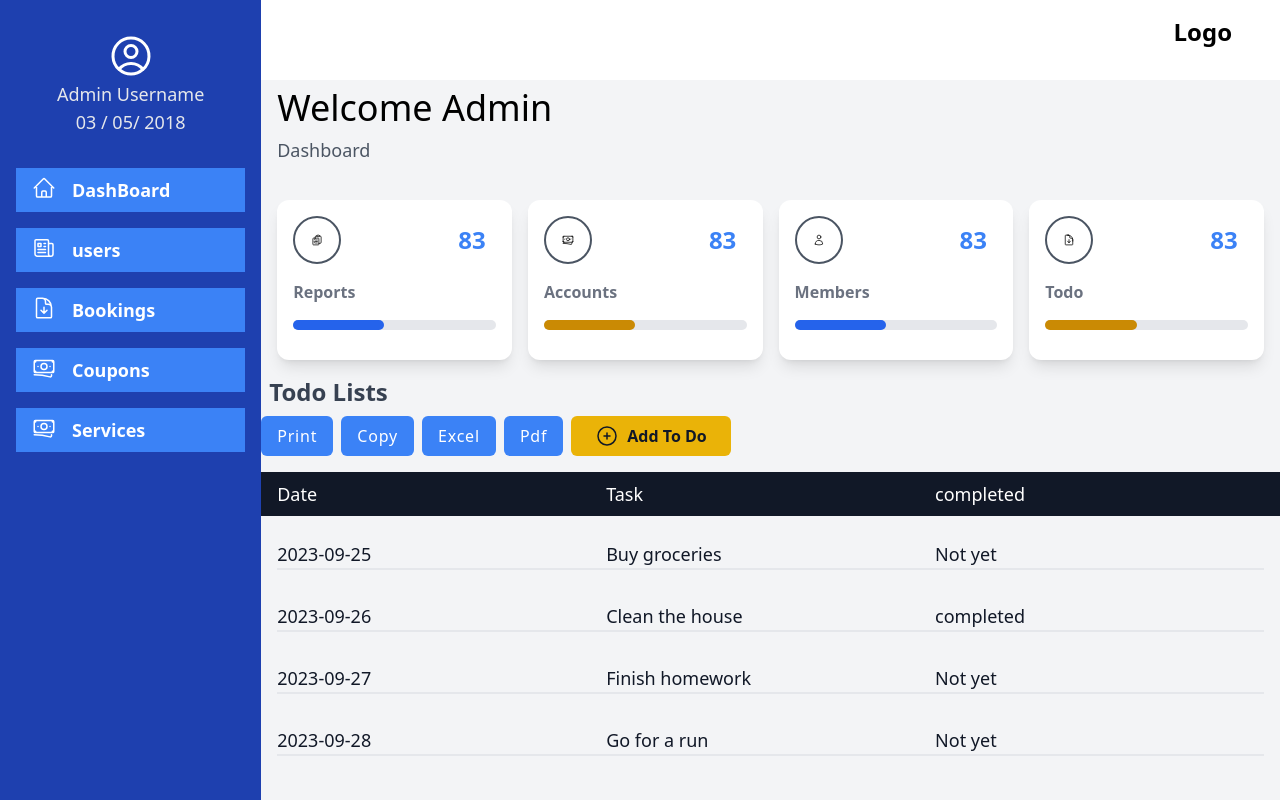
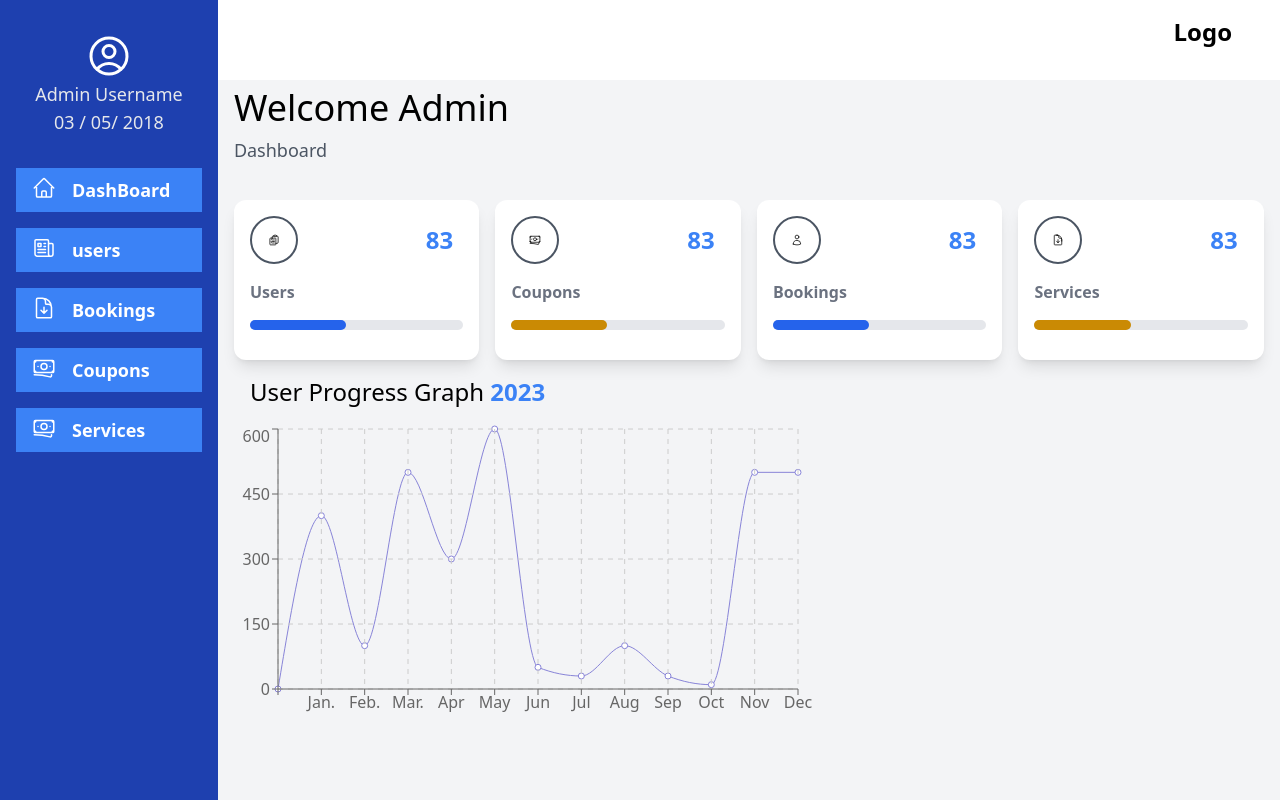
Before and after one commit to shinorspellz/Vmodel_Dashboard, a React (Create React App) app: page / in a window 1280 px wide. Built offline with nearby package versions, Linux system fonts and the light colour scheme.

Commit message:
done with user graph

```diff
--- a/package.json
+++ b/package.json
@@ -9,6 +9,7 @@
     "react": "^18.2.0",
     "react-dom": "^18.2.0",
     "react-scripts": "5.0.1",
+    "recharts": "^2.8.0",
     "web-vitals": "^2.1.4"
   },
   "scripts": {
--- a/src/components/SideBar.jsx
+++ b/src/components/SideBar.jsx
@@ -4,7 +4,7 @@ function SideBar() {
   const [buttonClick, setButtonClick] = useState("dashboard");
 
   return (
-    <div className="w-1/4 px-4 h-[100vh] bg-blue-800">
+    <div className="w-1/5 px-4 h-[100vh] bg-blue-800">
       <div className="h-[15vh]">
         {" "}
         <div className="w-full mt-8 flex  justify-center text-white">
--- /dev/null
+++ b/src/components/UserGgraph.jsx
@@ -0,0 +1,41 @@
+import React from "react";
+import { LineChart, Line, CartesianGrid, XAxis, YAxis } from "recharts";
+const data = [
+  { name: " ", uv: 0, pv: 2400, amt: 2400 },
+
+  { name: "Jan.", uv: 400, pv: 2400, amt: 2400 },
+  { name: "Feb.", uv: 100, pv: 2400, amt: 2400 },
+  { name: "Mar.", uv: 500, pv: 2400, amt: 2400 },
+  { name: "Apr", uv: 300, pv: 2400, amt: 2400 },
+  { name: "May", uv: 600, pv: 2400, amt: 2400 },
+  { name: "Jun", uv: 50, pv: 2400, amt: 2400 },
+  { name: "Jul", uv: 30, pv: 2400, amt: 2400 },
+  { name: "Aug", uv: 100, pv: 2400, amt: 2400 },
+  { name: "Sep", uv: 30, pv: 2400, amt: 2400 },
+  { name: "Oct", uv: 10, pv: 2400, amt: 2400 },
+  { name: "Nov", uv: 500, pv: 2400, amt: 2400 },
+  { name: "Dec", uv: 500, pv: 2400, amt: 2400 },
+];
+
+function UserGgraph() {
+  return (
+    <div>
+      <div className="text-2xl ml-4 mb-4 px-4">
+        User Progress Graph{" "}
+        <span className="text-2xl  text-blue-500 font-bold">2023</span>
+      </div>
+      <LineChart
+        width={600}
+        height={300}
+        data={data}
+        margin={{ top: 5, right: 20, bottom: 5, left: 0 }}>
+        <Line type="monotone" dataKey="uv" stroke="#8884d8" />
+        <CartesianGrid stroke="#ccc" strokeDasharray="5 5" />
+        <XAxis dataKey="name" />
+        <YAxis />
+      </LineChart>
+    </div>
+  );
+}
+
+export default UserGgraph;
--- a/src/pages/DashBoard.jsx
+++ b/src/pages/DashBoard.jsx
@@ -1,5 +1,5 @@
 import React from "react";
-import Todo from "./Todo";
+import UserGgraph from "../components/UserGgraph";
 
 function DashBoard() {
   return (
@@ -34,7 +34,7 @@ function DashBoard() {
           </div>
           <div className="mt-4">
             <div className="w-fulltext-lg text-gray-500 font-semibold">
-              Reports
+              Users
             </div>
             <div class="w-full bg-gray-200 rounded-full h-2.5 dark:bg-gray-700 mt-4">
               <div class="bg-blue-600 h-2.5 rounded-full w-[45%]"></div>
@@ -65,7 +65,7 @@ function DashBoard() {
           </div>
           <div className="mt-4">
             <div className="w-fulltext-lg text-gray-500 font-semibold">
-              Accounts
+              Coupons
             </div>
             <div class="w-full bg-gray-200 rounded-full h-2.5 dark:bg-gray-700 mt-4">
               <div class="bg-yellow-600 h-2.5 rounded-full w-[45%]"></div>
@@ -96,7 +96,7 @@ function DashBoard() {
           </div>
           <div className="mt-4">
             <div className="w-fulltext-lg text-gray-500 font-semibold">
-              Members
+              Bookings
             </div>
             <div class="w-full bg-gray-200 rounded-full h-2.5 dark:bg-gray-700 mt-4">
               <div class="bg-blue-600 h-2.5 rounded-full w-[45%]"></div>
@@ -127,7 +127,7 @@ function DashBoard() {
           </div>
           <div className="mt-4">
             <div className="w-fulltext-lg text-gray-500 font-semibold">
-              Todo
+              Services
             </div>
             <div class="w-full bg-gray-200 rounded-full h-2.5 dark:bg-gray-700 mt-4">
               <div class="bg-yellow-600 h-2.5 rounded-full w-[45%]"></div>
@@ -135,8 +135,8 @@ function DashBoard() {
           </div>
         </div>
       </div>
-      <div className="mt-4">
-        <Todo />
+      <div className="mt-4 flex justify-between">
+        <UserGgraph />
       </div>
     </div>
   );
--- a/src/pages/Todo.jsx
+++ /dev/null
@@ -1,88 +0,0 @@
-import React from "react";
-
-function Todo() {
-  const todos = [
-    {
-      id: 1,
-      task: "Buy groceries",
-      completed: false,
-      date: "2023-09-25", // Date when the task was added or is due
-    },
-    {
-      id: 2,
-      task: "Clean the house",
-      completed: true,
-      date: "2023-09-26", // Date when the task was added or is due
-    },
-    {
-      id: 3,
-      task: "Finish homework",
-      completed: false,
-      date: "2023-09-27", // Date when the task was added or is due
-    },
-    {
-      id: 4,
-      task: "Go for a run",
-      completed: false,
-      date: "2023-09-28", // Date when the task was added or is due
-    },
-  ];
-  return (
-    <div>
-      <div>
-        {" "}
-        <div className="text-2xl font-semibold text-gray-700 my-2 ml-2">
-          Todo Lists
-        </div>
-        <div className="flex justify-start gap-2">
-          <button className="px-4 py-2 text-white tracking-wider bg-blue-500 rounded-md">
-            Print
-          </button>
-          <button className="px-4 py-2 text-white tracking-wider bg-blue-500 rounded-md">
-            Copy
-          </button>
-          <button className="px-4 py-2 text-white tracking-wider bg-blue-500 rounded-md">
-            Excel
-          </button>
-          <button className="px-4 py-2 text-white tracking-wider bg-blue-500 rounded-md">
-            Pdf
-          </button>
-          <button className="flex gap-2 px-6 py-2 text-gray-900 font-semibold tracking-normal bg-yellow-500 rounded-md">
-            <svg
-              xmlns="http://www.w3.org/2000/svg"
-              fill="none"
-              viewBox="0 0 24 24"
-              strokeWidth={1.5}
-              stroke="currentColor"
-              className="w-6 h-6">
-              <path
-                strokeLinecap="round"
-                strokeLinejoin="round"
-                d="M12 9v6m3-3H9m12 0a9 9 0 11-18 0 9 9 0 0118 0z"
-              />
-            </svg>
-            Add To Do
-          </button>
-        </div>
-        <div className="grid grid-cols-3 bg-gray-900 text-white px-4 py-2 text-lg mt-4">
-          <div>Date</div>
-          <div>Task</div>
-          <div>completed</div>
-        </div>
-        <div>
-          {todos.map((todo) => (
-            <div className="grid grid-cols-3  text-gray-900 px-4 py-2 text-lg mt-4">
-              <div className="border-b-2">{todo.date}</div>
-              <div className="border-b-2">{todo.task}</div>
-              <div className="border-b-2">
-                {todo.completed ? <div>completed</div> : <div>Not yet</div>}
-              </div>
-            </div>
-          ))}
-        </div>
-      </div>
-    </div>
-  );
-}
-
-export default Todo;
```
Also changed, not shown: 1 other file (tests, documents, lock files or other folders).
